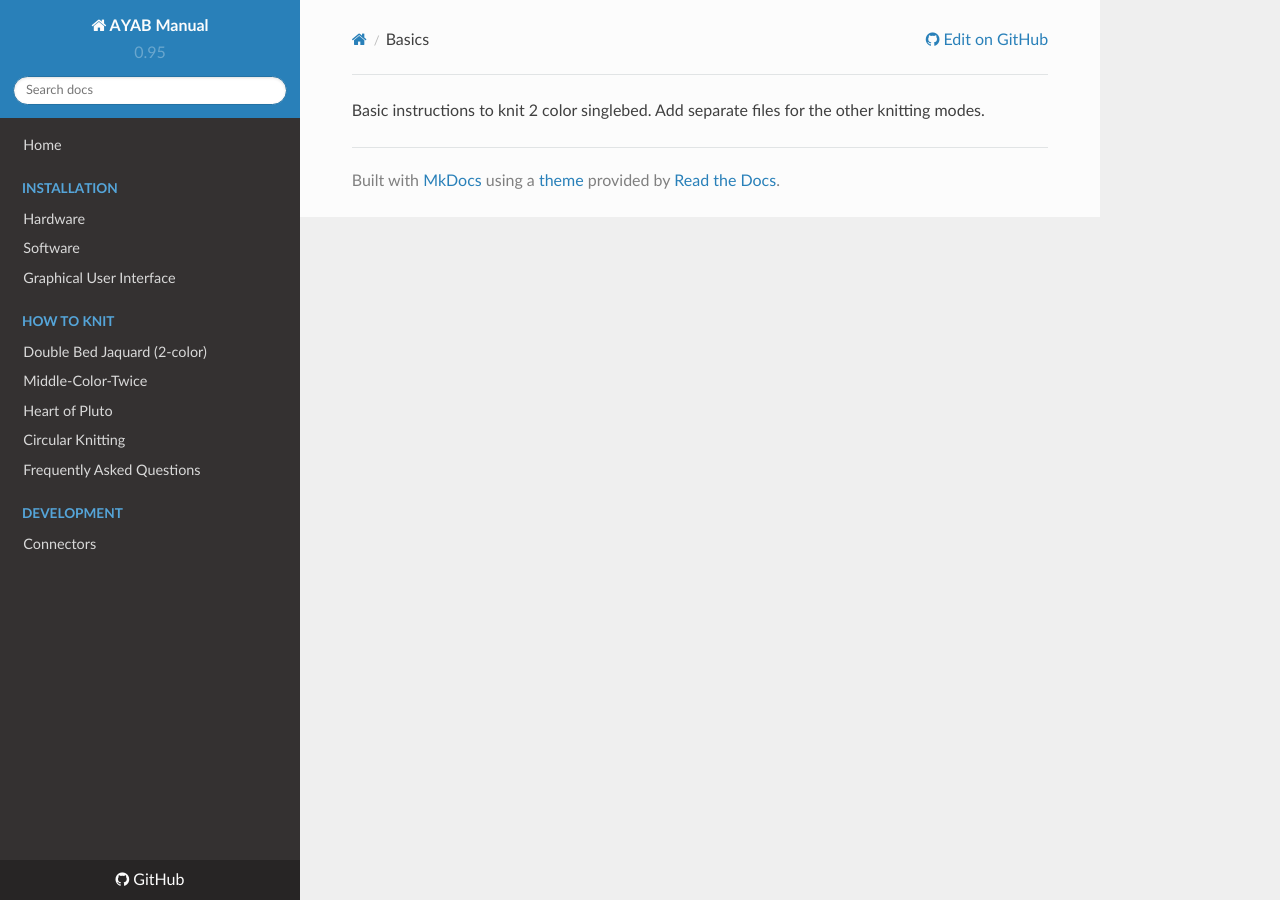
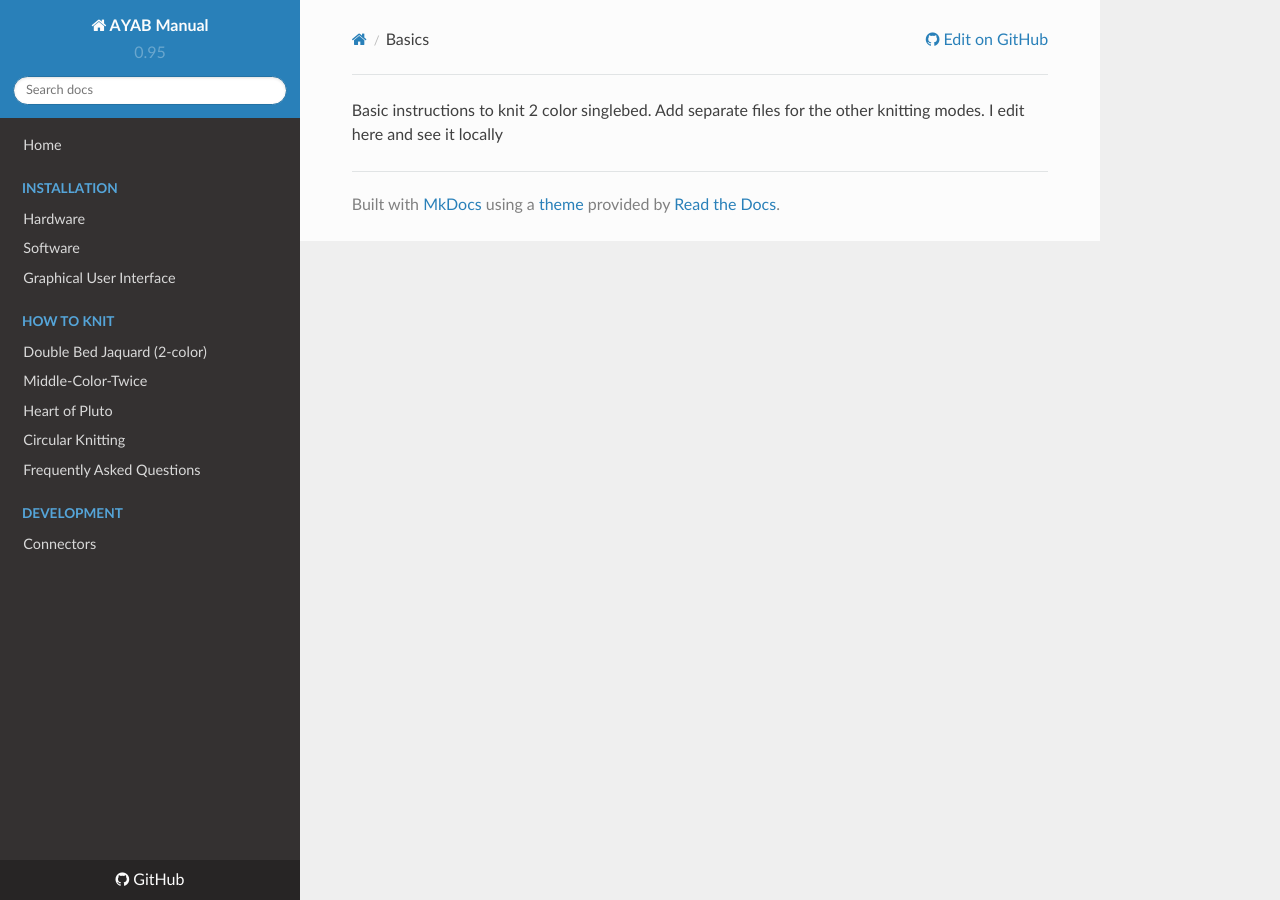
Before and after one commit to AllYarnsAreBeautiful/ayab-manual, an MkDocs documentation site: the page built from docs/how_to_knit/basics.md, in a window 1280 px wide. Built offline with MkDocs 1.6.1, drawn with Linux system fonts in a browser that asks for light colours; nearby versions of some CDN libraries.

Commit message:
Update basics.md

```diff
--- a/docs/how_to_knit/basics.md
+++ b/docs/how_to_knit/basics.md
@@ -1,2 +1,3 @@
 Basic instructions to knit 2 color singlebed.
 Add separate files for the other knitting modes.
+I edit here and see it locally
```
